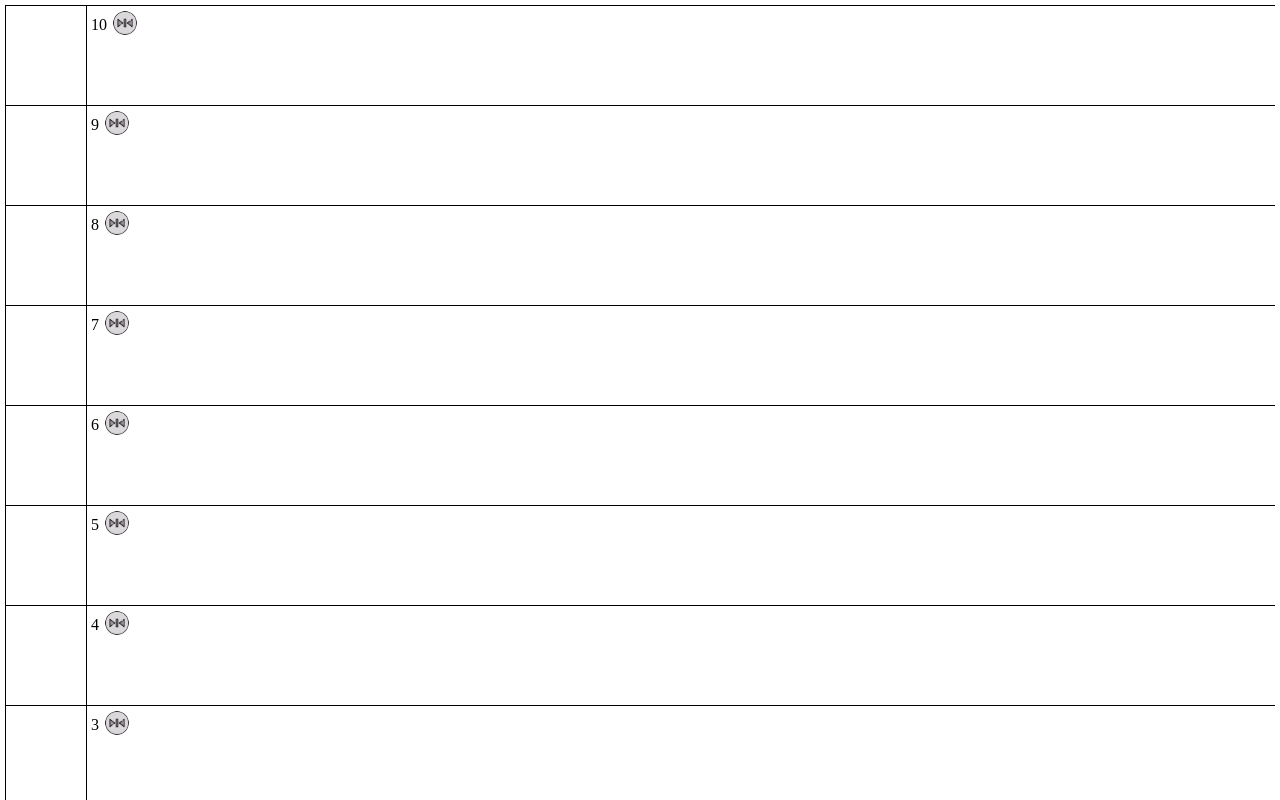
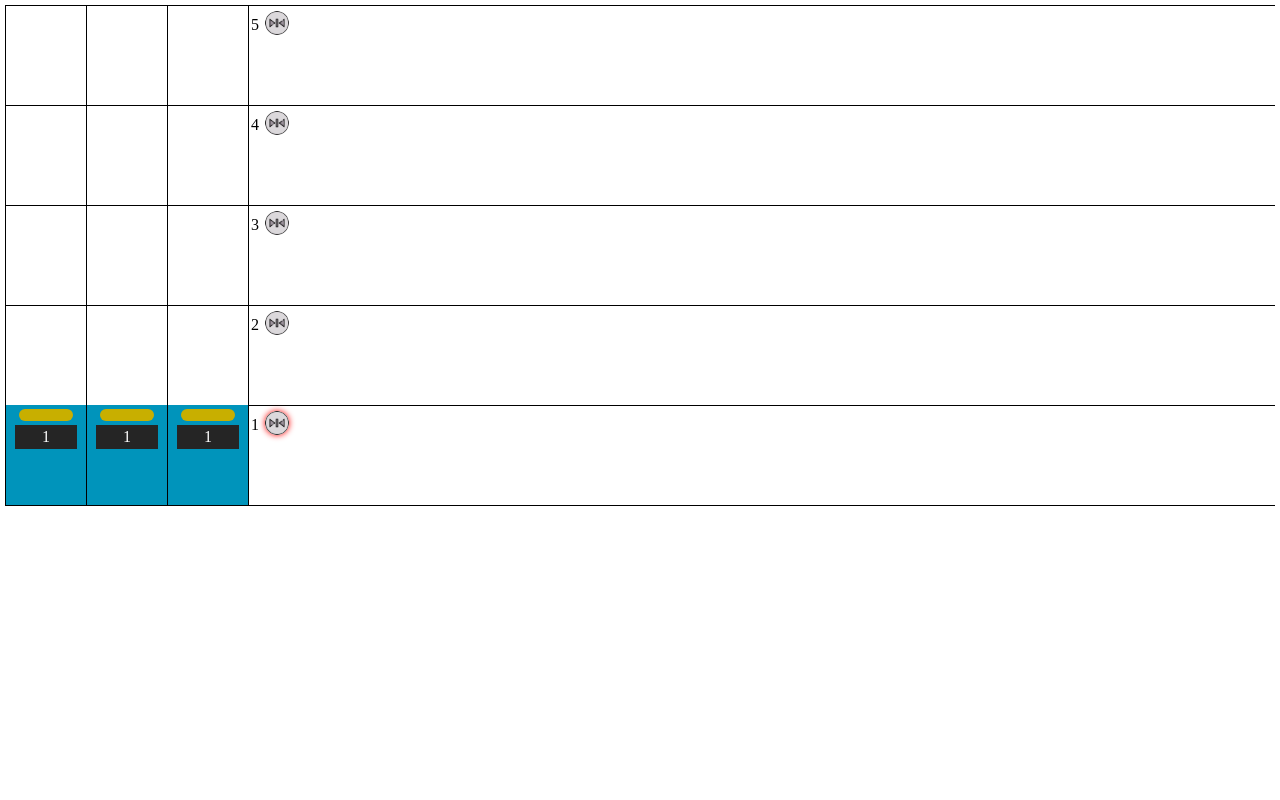
Before and after one commit to Misha6787/emulator-elevator, a Vue app: page / in a window 1280 px wide. Shown: the top 800 px of the page. Built offline with nearby package versions, Linux system fonts and the light colour scheme.

Commit message:
Завершение расширенной версии

```diff
--- a/src/App.vue
+++ b/src/App.vue
@@ -1,6 +1,7 @@
 <template>
     <Elevator
-        :floorCount="10"
+        :elevatorCount="3"
+        :floorCount="5"
         :elevatorCabinSize="{
             width: 80,
             height: 100
--- a/src/components/Elevator/Elevator.vue
+++ b/src/components/Elevator/Elevator.vue
@@ -5,36 +5,42 @@
             --elevatorCabinWidth: ${props.elevatorCabinSize.width}px;
             --elevatorCabinHeight: ${props.elevatorCabinSize.height}px;
             --floorCount: ${props.floorCount};
+            --elevatorCount: ${props.elevatorCount};
         `"
     >
         <Floor
             v-for="floor in generatedFloors"
             :key="floor"
             :floor="floor"
-            :blockFloors="[...elevatorCabinCallStack, activeFloor]"
+            :blockFloors="blockFloors"
             @changeFloor="changeFloor"
         />
+        <div class="elevators__container">
             <ElevatorCabin
-            :activeFloor="activeFloor"
-            :beforeFloor="beforeFloor"
+                v-for="elevator in elevators"
+                :key="elevator.id"
+                :elevator="elevator"
                 :floorCount="props.floorCount"
-            :elevatorCabinSpeed="elevatorCabinSpeed"
                 :elevatorCabinHeight="props.elevatorCabinSize.height"
-            :elevatorCabinIndicatorStatus="elevatorCabinIndicatorStatus"
-            :elevatorCabinStatusFloor="elevatorCabinStatusFloor"
             />
+        </div>
     </div>
 </template>
 
 <script setup>
     import './Elevator.scss'
 
-    import {computed, onMounted, ref, watch} from "vue";
+    import {computed, onMounted, ref} from "vue";
 
     import Floor from "./Floor/Floor.vue";
     import ElevatorCabin from "./ElevatorCabin/ElevatorCabin.vue";
 
     const props = defineProps({
+        // Кол-во кабин лифта
+        elevatorCount: {
+            default: 1,
+            type: Number
+        },
         // Кол-во этажей
         floorCount: {
             default: 5,
@@ -55,63 +61,115 @@
         }
     })
 
-    // Значение прошлого и текущего этажей
-    const beforeFloor = ref(1)
-    const activeFloor = ref(1)
+    /**
+     * Массив кабин лифта
+     *
+     * @type {Ref<UnwrapRef<*[]>>}
+     *
+     */
+    const elevators = ref([])
 
-    // Статус кабины лифта (готов/не готов к переходу между этажами)
-    const elevatorCabinStatus = ref(true)
-    // Статус индикатора кабины лифта
-    const elevatorCabinIndicatorStatus = ref(true)
-    // Статус кабины лифта на момент прибытия на этаж
-    const elevatorCabinStatusFloor = ref(true)
-    // Стек вызовов на этажи
-    const elevatorCabinCallStack = ref([])
+    // Генерируем массив кабин лифта
+    for (let i = 0; i < props.elevatorCount; i++) {
+        elevators.value.push({
+            id: i,
+            activeFloor: 1,
+            beforeFloor: 1,
+            elevatorCabinIndicatorStatus: true,
+            elevatorCabinStatus: true,
+            elevatorCabinStatusFloor: true,
+            elevatorCabinSpeed: 0,
+            elevatorCabinCallStack: []
+        })
+    }
 
     // Генерация массива этажей и его переворачивание для правильной последовательности
     const generatedFloors = computed(() => {
         return Array.from({length: props.floorCount}, (_, i) => i + 1).reverse()
     })
 
-    // Вычислиние скорости лифта при переходе между этажами
-    const elevatorCabinSpeed = computed(() => {
-        return beforeFloor.value - activeFloor.value > 0 ? beforeFloor.value - activeFloor.value : activeFloor.value - beforeFloor.value
+    // Массив заблокированных кнопок
+    const blockFloors = computed(() => {
+        return [...elevators.value.flatMap(obj => obj.elevatorCabinCallStack), ...elevators.value.map(obj => obj.activeFloor)]
     })
 
     // Переключаем статус индикатора кабины лифта на время "отдыха" лифта
-    const activationIndicator = () => {
-        elevatorCabinIndicatorStatus.value = false
+    const activationIndicator = (elevator) => {
+        elevator.elevatorCabinIndicatorStatus = false
 
         setTimeout(() => {
-            elevatorCabinIndicatorStatus.value = true
+            elevator.elevatorCabinIndicatorStatus = true
         }, props.delayTime)
     }
 
-    // Сохранение значений в localStorage
+    // Сохранение значение кабин лифт в localStorage
     const setDataInLocalStorage = () => {
-        localStorage.setItem('activeFloor', JSON.stringify(activeFloor.value))
-        localStorage.setItem('elevatorCabinCallStack', JSON.stringify(elevatorCabinCallStack.value))
+        localStorage.setItem('elevators', JSON.stringify(elevators.value))
     }
 
     // Получение данных из LocalStorage и запуск перехода этажей на их основе
     const getDataInLocalStorage = () => {
         // Проверяем, есть ли данные в LocalStorage
-        if (!localStorage.getItem('activeFloor') || !localStorage.getItem('elevatorCabinCallStack')) return
-        activeFloor.value = JSON.parse(localStorage.getItem('activeFloor'))
-        elevatorCabinCallStack.value = JSON.parse(localStorage.getItem('elevatorCabinCallStack'))
+        if (!localStorage.getItem('elevators')) return
 
-        // Проверяем, совпадает ли текущий этаж с первым значением в массиве стека вызовов, если да, то удаляем его
-        if (activeFloor.value === elevatorCabinCallStack.value[0]) elevatorCabinCallStack.value.shift()
+        elevators.value = JSON.parse(localStorage.getItem('elevators'))
+
+        elevators.value.forEach(elevator => {
+            // Переводим текущюю кабину лифта в статус готовности к переходу
+            elevator.elevatorCabinStatus = true
+            elevator.elevatorCabinStatusFloor = true
+            elevator.elevatorCabinIndicatorStatus = true
 
             // Проверяем, есть ли данные в стеке вызовов
-        if (elevatorCabinCallStack.value.length > 0) {
+            if (elevator.elevatorCabinCallStack.length > 0) {
                 setTimeout(() => {
-                changeFloor(elevatorCabinCallStack.value[0], true)
-                elevatorCabinCallStack.value.shift()
+                    changeFloor(elevator.elevatorCabinCallStack[0], true, elevator)
+                    elevator.elevatorCabinCallStack.shift()
                 }, props.delayTime)
 
                 // Активируем индикатор кабины лифта
-            activationIndicator()
+                activationIndicator(elevator)
+            }
+        })
+    }
+
+    // Функция вычисления времени перехода между 2 этажами
+    const findTransitionTime = (first, second) => {
+        return first > second ? first - second : second - first
+    }
+
+    // Получаем кабину лифта, наиболее подходящую для выбранного этажа
+    const getCurrentElevator = (floor) => {
+        // Фильтруем кабины лифта, у которых есть выбранный этаж в стеке вызовов, или он уже находится на этаже
+        const currentElevators = elevators.value.filter(item => item.activeFloor !== floor && !item.elevatorCabinCallStack.find(fl => fl === floor))
+
+        // Проверка на то, есть ли вообще лифты на которые могут приехать на этаж
+        if (currentElevators.length > 0) {
+            const speedFinishCallStacks = []
+
+            // Поиск кабин с наименьшим временем перехода между этажами с учетом времени перехода на выбранный этаж
+            currentElevators.forEach(elevator => {
+                let countSecond = 0
+                elevator.elevatorCabinCallStack.forEach((item, index, arr) => {
+                    if (index === arr.length - 1) return
+                    const secondItem = arr[index + 1]
+                    countSecond += findTransitionTime(item, secondItem)
+                });
+                speedFinishCallStacks.push({
+                    ...elevator,
+                    transitionTime: countSecond + (findTransitionTime(elevator.activeFloor, floor))
+                })
+            })
+
+            // Находим лифта с наименьшим временем
+            const currentElevator = speedFinishCallStacks.reduce((arrFirst, arrSecond) => {
+                return arrFirst.transitionTime > arrSecond.transitionTime ? arrSecond : arrFirst
+            }, speedFinishCallStacks[0])
+
+            // Получаем и отдаем кабину лифта
+            return elevators.value.find(elevator => elevator.id === currentElevator.id);
+        } else {
+            return null
         }
     }
 
@@ -120,68 +178,77 @@
      *
      * @param {number} floor — этаж на который должен прибыть лифт
      * @param {boolean} autoChange — параметр, обозначающий, что функция выполняется автоматически
+     * @param {array} saveElevator
      * @returns {void}
      *
      */
-    const changeFloor = (floor, autoChange = false) => {
+    const changeFloor = (floor, autoChange = false, saveElevator = null) => {
+        // Если передана кабина лифта, ее и используем
+        const currentElevator = saveElevator ?? getCurrentElevator(floor);
+
+        // Если кабина лифта не наидена, ничего не делаем
+        if (!currentElevator) return
+
         // Если мы пытаемся вызвать лифт на этаж, на котором он уже находится
-        if (floor === activeFloor.value) return
+        if (floor === currentElevator.activeFloor) return
 
         // Если кабина не готова к переходу, то добавляем этаж в стек вызовов
         // autoChange нужен для разграничения автоматической смены этажей и ручной
-        if (!elevatorCabinStatus.value && !autoChange) {
-            if (!elevatorCabinCallStack.value.find(item => floor === item)) elevatorCabinCallStack.value.push(floor)
+        if (!currentElevator.elevatorCabinStatus && !autoChange) {
+            if (!currentElevator.elevatorCabinCallStack.find(item => floor === item)) currentElevator.elevatorCabinCallStack.push(floor)
             return
         }
 
         // Задаем предыдущий этаж
-        beforeFloor.value = activeFloor.value
+        currentElevator.beforeFloor = currentElevator.activeFloor
         // Меняем текущий этаж на следующий
-        activeFloor.value = floor
+        currentElevator.activeFloor = floor
+
+        // Вычислиние скорости лифта при переходе между этажами
+        currentElevator.elevatorCabinSpeed = findTransitionTime(currentElevator.beforeFloor, currentElevator.activeFloor)
 
         // Переключаем статус кабины лифта с учетом задержки
         const changeStatusCabinAndCallStack = () => {
             // Переключаем статус кабины лифта
-            elevatorCabinStatus.value = false
+            currentElevator.elevatorCabinStatus = false
 
             setTimeout(() => {
-                if (elevatorCabinCallStack.value.length > 0) {
+                if (currentElevator.elevatorCabinCallStack.length > 0) {
                     // Запускаем следующий этаж
-                    changeFloor(elevatorCabinCallStack.value[0], true)
+                    changeFloor(currentElevator.elevatorCabinCallStack[0], true, currentElevator)
                     // Удаляем этаж из стека
-                    elevatorCabinCallStack.value.shift()
+                    currentElevator.elevatorCabinCallStack.shift()
                 } else {
-                    elevatorCabinStatus.value = true
+                    currentElevator.elevatorCabinStatus = true
                 }
                 // Задействуем задержку перед следующим вызовом и время перехода между этажами
-            }, elevatorCabinSpeed.value * 1000 + props.delayTime)
+            }, currentElevator.elevatorCabinSpeed * 1000 + props.delayTime)
         }
 
         // Переключаем статус индикатора после задержки перехода лифта
         const changeElevatorCabinIndicatorStatus = () => {
             setTimeout(() => {
-                activationIndicator()
-            }, elevatorCabinSpeed.value * 1000)
+                setDataInLocalStorage()
+                activationIndicator(currentElevator)
+            }, currentElevator.elevatorCabinSpeed * 1000)
         }
 
         // Изменение статуса кабины лифта, когда она уже находится на этаже
         const changeElevatorCabinStatusFloor = () => {
-            elevatorCabinStatusFloor.value = false
+            currentElevator.elevatorCabinStatusFloor = false
             setTimeout(() => {
-                elevatorCabinStatusFloor.value = true
-            }, elevatorCabinSpeed.value * 1000)
+                currentElevator.elevatorCabinStatusFloor = true
+            }, currentElevator.elevatorCabinSpeed * 1000)
         }
 
         changeStatusCabinAndCallStack()
         changeElevatorCabinIndicatorStatus()
         changeElevatorCabinStatusFloor()
+
+        setDataInLocalStorage()
     }
 
     onMounted(() => {
         getDataInLocalStorage()
     })
-
-    watch([() => activeFloor.value, () => elevatorCabinCallStack.value], () => {
-        setDataInLocalStorage()
-    }, {deep: true})
 </script>
--- a/src/components/Elevator/ElevatorCabin/ElevatorCabin.scss
+++ b/src/components/Elevator/ElevatorCabin/ElevatorCabin.scss
@@ -1,10 +1,20 @@
+.elevators__container {
+	position: absolute;
+	display: flex;
+	flex-direction: row-reverse;
+	top: 0;
+	height: 100%;
+
 	.elevator__shaft {
-	position: absolute;
+		position: relative;
 		top: 0;
 		width: var(--elevatorCabinWidth);
 		height: 100%;
+		border-right: 1px solid #000000;
+
+		&:last-child {
 			border-left: 1px solid #000000;
-	border-right: 1px solid #000000;
+		}
 
 		.elevator__cabin {
 			position: absolute;
@@ -56,6 +66,9 @@
 			}
 		}
 	}
+}
+
+
 
 @keyframes blink {
 	0% {
--- a/src/components/Elevator/ElevatorCabin/ElevatorCabin.vue
+++ b/src/components/Elevator/ElevatorCabin/ElevatorCabin.vue
@@ -4,19 +4,19 @@
             class="elevator__cabin"
             :style="`
                 --distanceFromTop: ${distanceFromTop}px;
-                --elevatorCabinSpeed: ${props.elevatorCabinSpeed}s;
+                --elevatorCabinSpeed: ${props.elevator.elevatorCabinSpeed}s;
             `"
         >
             <div class="elevator__board">
                 <div
                     class="elevator__indicator"
-                    :class="!props.elevatorCabinIndicatorStatus ? 'elevator__indicator_process' : ''"
+                    :class="!props.elevator.elevatorCabinIndicatorStatus ? 'elevator__indicator_process' : ''"
                 >
                 </div>
                 <div class="elevator__way">
-                    <span class="elevator__way-text">{{props.activeFloor}}</span>
+                    <span class="elevator__way-text">{{props.elevator.activeFloor}}</span>
                     <img
-                        v-show="!props.elevatorCabinStatusFloor"
+                        v-show="!props.elevator.elevatorCabinStatusFloor"
                         src="../../../assets/arrow.png"
                         class="elevator__way-arrow"
                         :class="elevatorRouteDown ? 'elevator__way-arrow_down' : ''"
@@ -34,19 +34,20 @@
     import {computed} from "vue";
 
     const props = defineProps({
-        activeFloor: {
-            default: 1,
-            type: Number
-        },
-        beforeFloor: {
-            default: 1,
-            type: Number
+        elevator: {
+            default: {
+                id: 0,
+                activeFloor: 1,
+                beforeFloor: 1,
+                elevatorCabinIndicatorStatus: true,
+                elevatorCabinStatus: true,
+                elevatorCabinStatusFloor: true,
+                elevatorCabinSpeed: 0,
+                elevatorCabinCallStack: []
+            },
+            type: Object
         },
         floorCount: {
-            default: 1,
-            type: Number
-        },
-        elevatorCabinSpeed: {
             default: 1,
             type: Number
         },
@@ -54,21 +55,13 @@
             default: 0,
             type: Number
         },
-        elevatorCabinIndicatorStatus: {
-            default: true,
-            type: Boolean
-        },
-        elevatorCabinStatusFloor: {
-            default: true,
-            type: Boolean
-        }
     })
 
     const distanceFromTop = computed(() => {
-        return (props.floorCount - props.activeFloor) * props.elevatorCabinHeight
+        return (props.floorCount - props.elevator.activeFloor) * props.elevatorCabinHeight
     })
 
     const elevatorRouteDown = computed(() => {
-        return props.beforeFloor > props.activeFloor
+        return props.elevator.beforeFloor > props.elevator.activeFloor
     })
 </script>
--- a/src/components/Elevator/Floor/Floor.scss
+++ b/src/components/Elevator/Floor/Floor.scss
@@ -10,7 +10,7 @@
 		position: relative;
 		display: flex;
 		align-items: center;
-		padding-left: calc(var(--elevatorCabinWidth) + 2px);
+		padding-left: calc(var(--elevatorCabinWidth) * var(--elevatorCount) + 2px);
 		padding-top: 4px;
 		margin: 0 4px;
 
```
Lines whose indentation alone changed are shown as unchanged.
